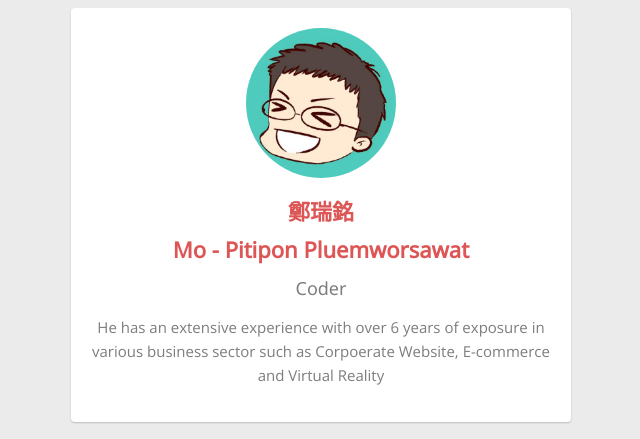
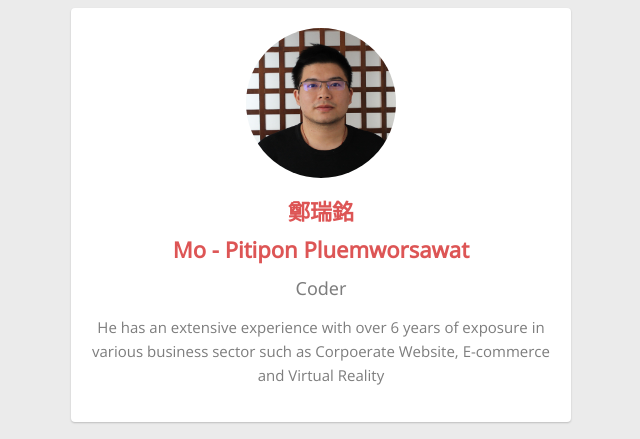
Before and after one commit to pitipon/profile, a plain HTML site: page index.html in a window 1280 px wide. Shown: the top 439 px of the page, without its empty margins (319-959 px from the left). Drawn offline with nearby package versions, Linux system fonts and the light colour scheme.

Commit message:
change avartar

```diff
--- a/index.html
+++ b/index.html
@@ -26,7 +26,7 @@ business sector, on Management of Partner’s Business Development, Operations S
 
     <!-- Badge profile -->
     <div class="card text-center fade-in one">
-      <img class="img-circle" src="images/mo.jpeg" alt="mo icon" height=150px width=150px>
+      <img class="img-circle" src="images/mo.jpg" alt="mo icon" height=150px width=150px>
 
       <h1>鄭瑞銘</h1>
       <h1>Mo - Pitipon Pluemworsawat</h1>
```
Also changed, not shown: images/mo.jpeg (deleted), 2 other files.
